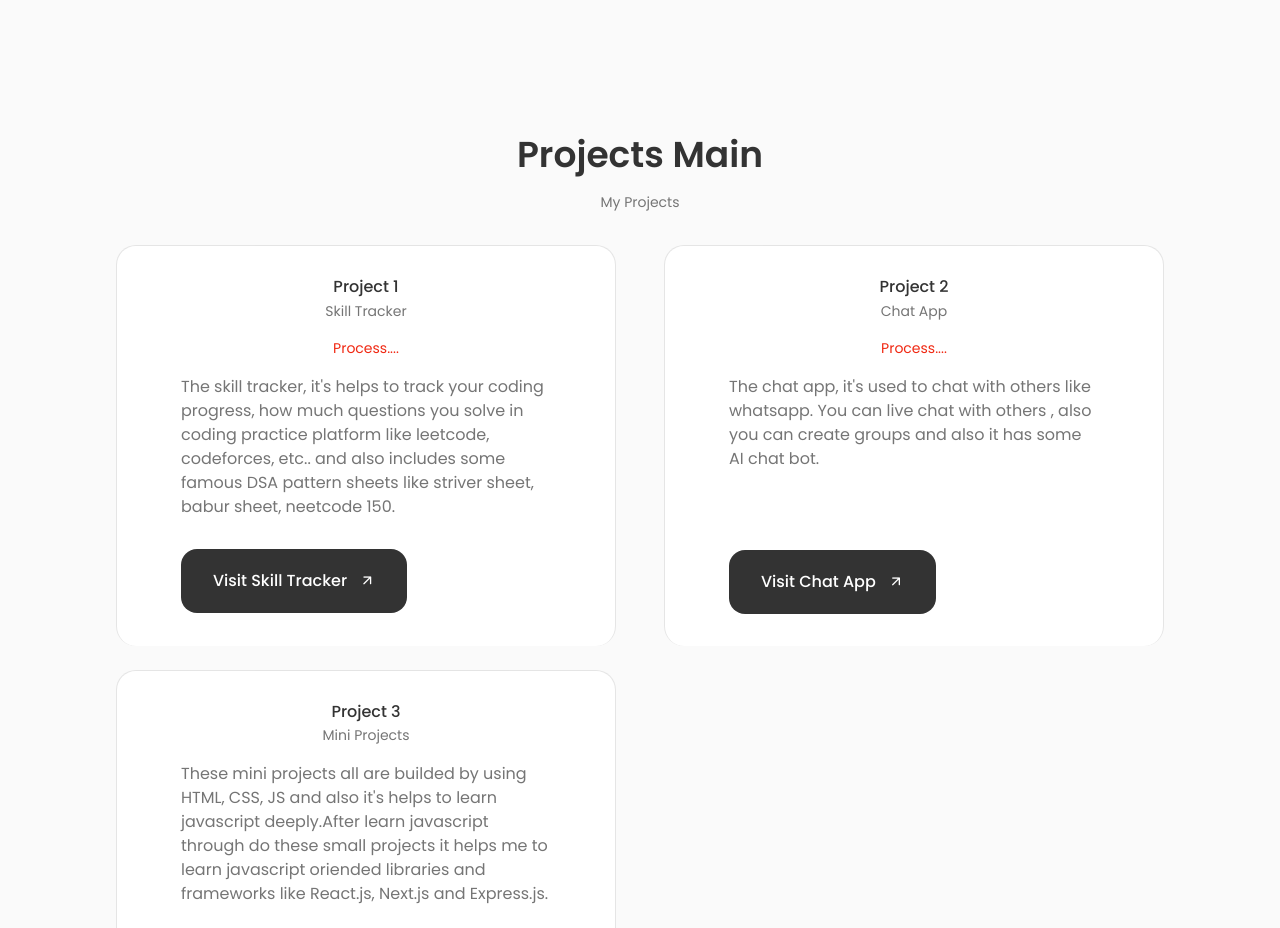
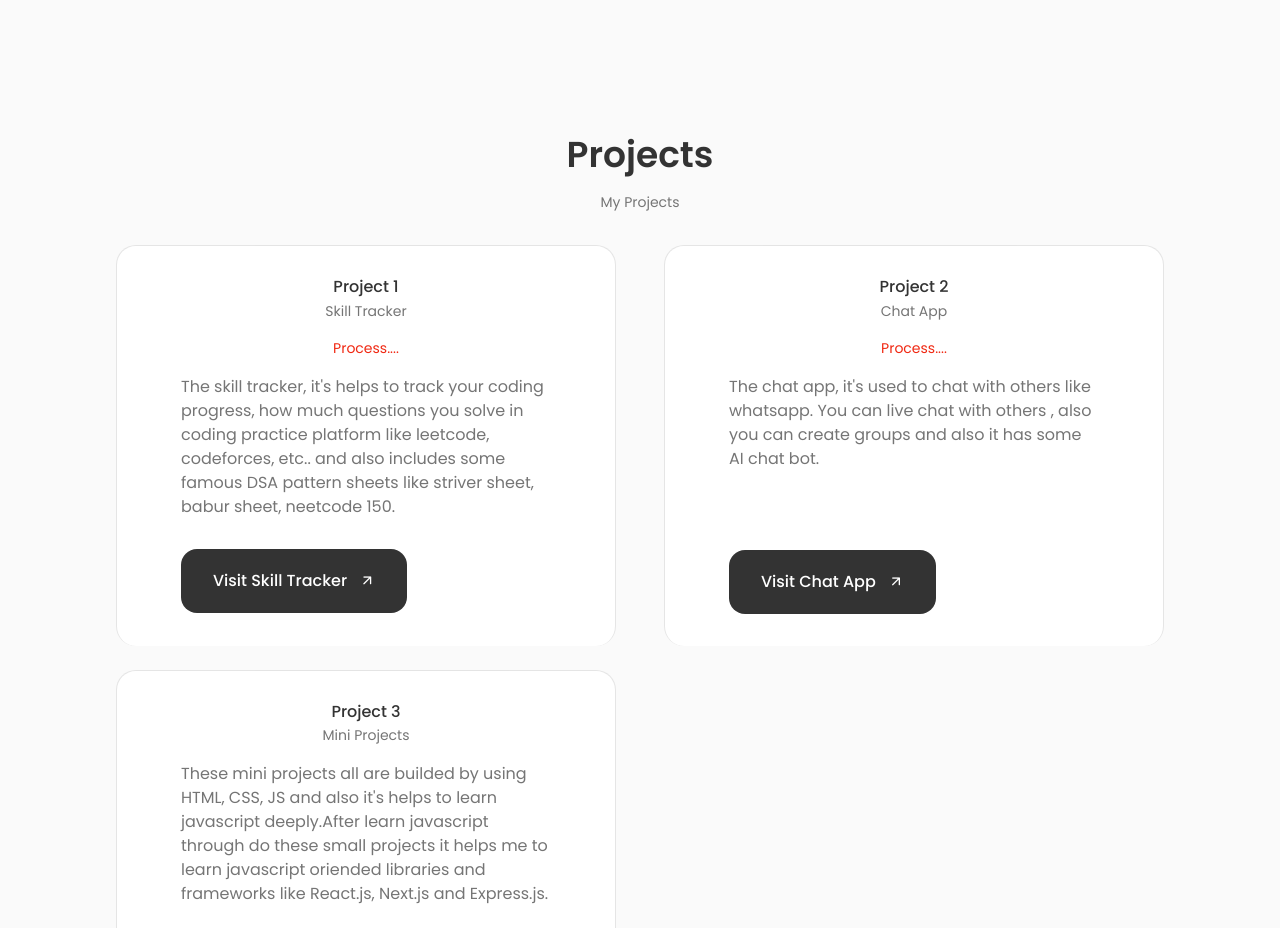
Before and after one commit to Ahamed-ammar/portfolio-react, a React (Vite) app: page /portfolio-react/ in a window 1280 px wide. Shown: the part 1880-2808 px from the top of the page. Built offline with nearby package versions, Linux system fonts and the light colour scheme; some icons are missing.

Commit message:
test project

```diff
--- a/src/components/projects/Projects.jsx
+++ b/src/components/projects/Projects.jsx
@@ -6,7 +6,7 @@ import { Project3 } from "./Project3";
 export const Projects = () => {
   return (
     <section className="skill section" id="projects">
-      <h2 className="section_title">Projects Main</h2>
+      <h2 className="section_title">Projects</h2>
       <span className="section_subtitle">My Projects</span>
       <div className="project_container container grid">
         <Project1 />
```
